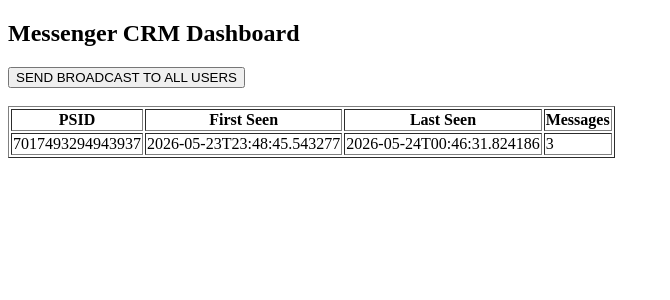
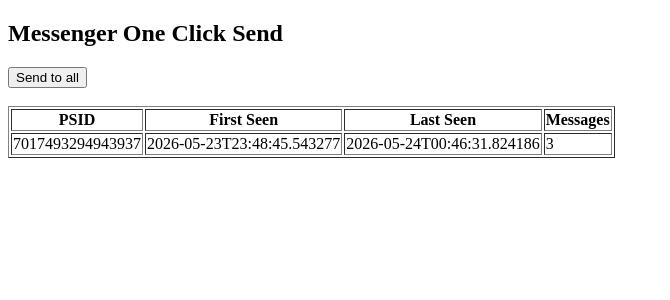
Before and after one commit to jackfrost05081998/messenger-crm, a Flask app: page / in a window 1280 px wide. Shown: the top 300 px of the page, without its empty margins (0-670 px from the left). Run offline with Flask 3, Linux system fonts and the light colour scheme; data comes from the database, SQL or seed files in the repository.

Commit message:
Update index.html

```diff
--- a/templates/index.html
+++ b/templates/index.html
@@ -1,15 +1,15 @@
 <!DOCTYPE html>
 <html>
 <head>
-    <title>Messenger CRM</title>
+    <title>Messenger Bot</title>
 </head>
 <body>
 
-<h2>Messenger CRM Dashboard</h2>
+<h2>Messenger One Click Send</h2>
 
 <form action="/broadcast" method="post">
     <button type="submit">
-        SEND BROADCAST TO ALL USERS
+        Send to all
     </button>
 </form>
 
```
